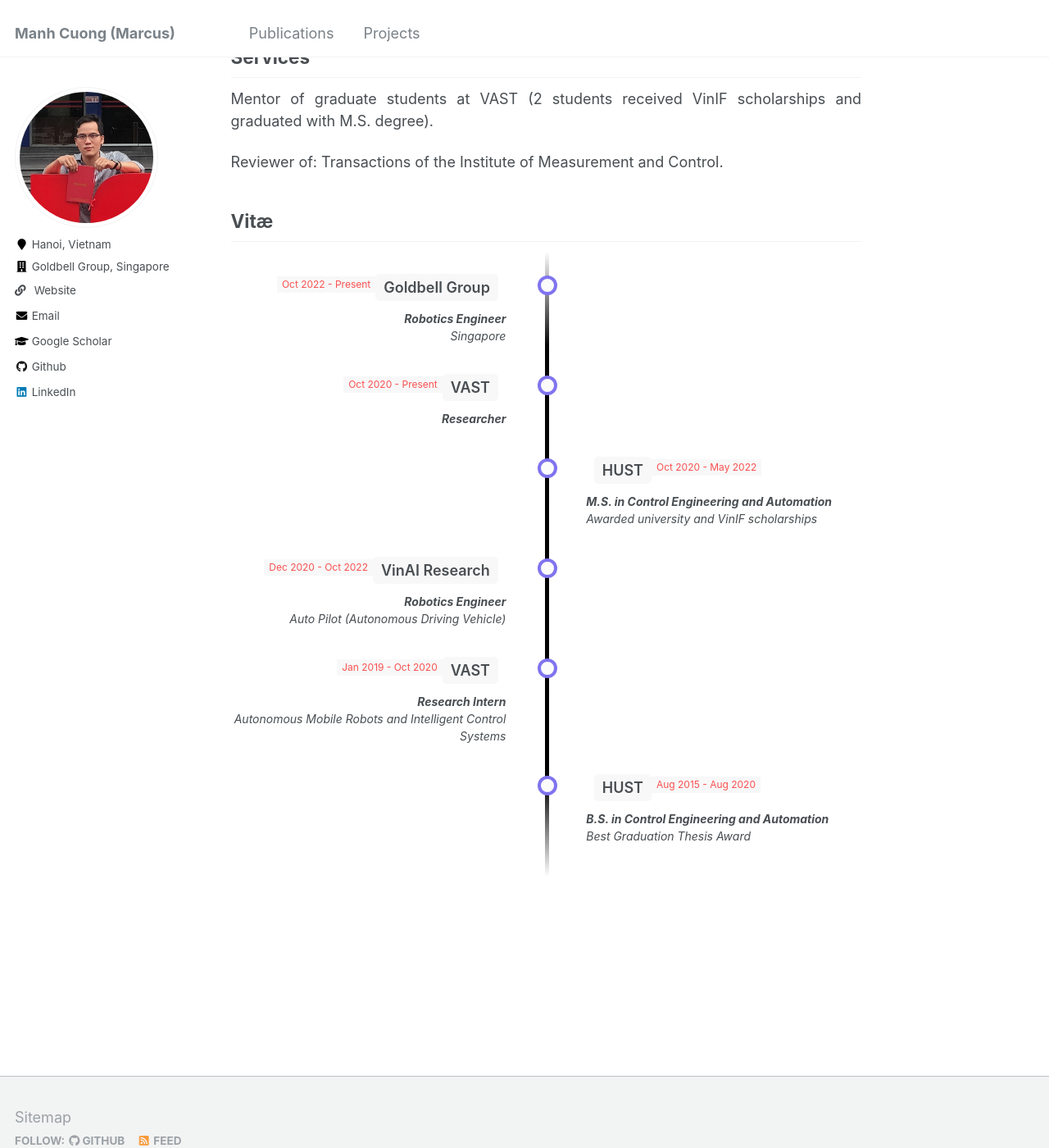
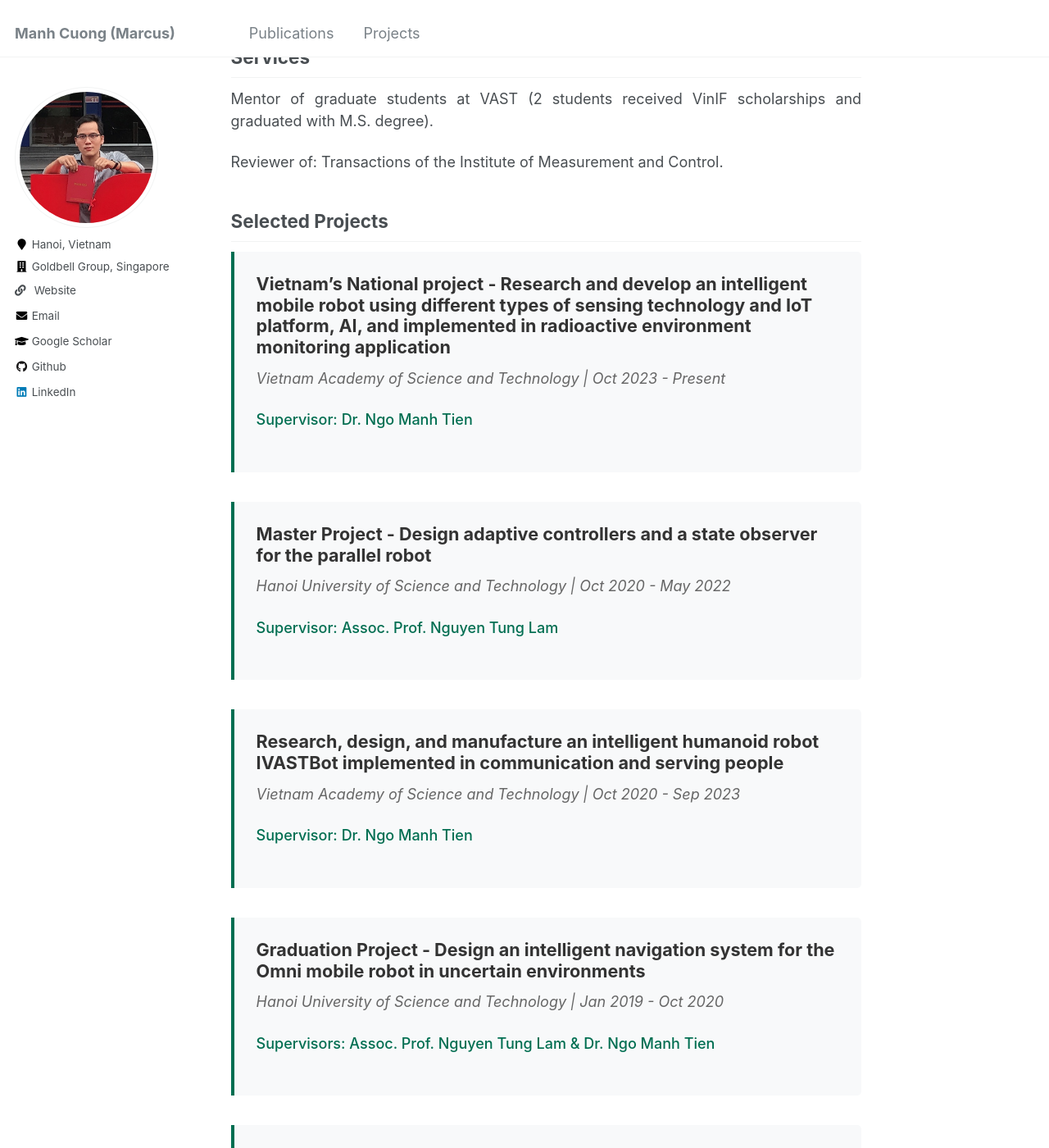
Before and after one commit to Marcus-techtile/cuongng313.github.io, a Jekyll site: the page built from _pages/about.md, in a window 1280 px wide and 1400 px high, scrolled down 1543 px. Shown: the whole window at 82% size. Built offline with Jekyll 4.4.1, drawn with Linux system fonts in a browser that asks for light colours; some of the changed text lies outside the part shown.

Commit message:
Update selected project

```diff
--- a/_config.yml
+++ b/_config.yml
@@ -14,7 +14,6 @@ name                     : &name "Manh Cuong (Marcus)"
 description              : &description "personal description"
 url                      : https://cuongng313.github.io/ # the base hostname & protocol for your site e.g. "https://mmistakes.github.io"
 baseurl                  : "" # the subpath of your site, e.g. "/blog"
-# repository               : "https://github.com/seanliu7081"
 
 # Site Author - The following control what appear as part of the author content on the side bar.
 #               If a field is blank the icon and link will not appear, otherwise it will be shown.
@@ -43,7 +42,7 @@ author:
   bitbucket        : # Username - Update with your username on the site
   codepen          : # Username
   dribbble         : # Username
-  github           : "cuongng313"
+  github           : "marcus-techtile"
   kaggle           : # Username
   stackoverflow    : # User number or user number and name (i.e., use "1" or "1/jeff-atwood")
 
--- a/_pages/about.md
+++ b/_pages/about.md
@@ -68,6 +68,43 @@ Mentor of graduate students at VAST (2 students received VinIF scholarships and
 
 Reviewer of: Transactions of the Institute of Measurement and Control.
 
+## Selected Projects
+<div class="research-container">
+  <div class="research-item">
+    <h3>Vietnam’s National project - Research and develop an intelligent mobile robot using
+      different types of sensing technology and IoT platform, AI, and implemented in radioactive
+      environment monitoring application</h3>
+    <p class="research-meta">Vietnam Academy of Science and Technology | Oct 2023 - Present</p>
+    <p class="research-supervisor">Supervisor: Dr. Ngo Manh Tien</p>
+  </div>
+
+  <div class="research-item">
+    <h3>Master Project - Design adaptive controllers and a state observer for the parallel robot</h3>
+    <p class="research-meta">Hanoi University of Science and Technology | Oct 2020 - May 2022</p>
+    <p class="research-supervisor">Supervisor: Assoc. Prof. Nguyen Tung Lam</p>
+  </div>
+
+  <div class="research-item">
+    <h3>Research, design, and manufacture an intelligent humanoid robot IVASTBot implemented
+      in communication and serving people</h3>
+    <p class="research-meta">Vietnam Academy of Science and Technology | Oct 2020 - Sep 2023</p>
+    <p class="research-supervisor">Supervisor: Dr. Ngo Manh Tien</p>
+  </div>
+
+  <div class="research-item">
+    <h3>Graduation Project - Design an intelligent navigation system for the Omni mobile robot
+      in uncertain environments</h3>
+    <p class="research-meta">Hanoi University of Science and Technology | Jan 2019 - Oct 2020</p>
+    <p class="research-supervisor">Supervisors: Assoc. Prof. Nguyen Tung Lam & Dr. Ngo Manh Tien</p>
+  </div>
+
+  <div class="research-item">
+    <h3>Research and design nonlinear adaptive controllers for robot systems based on Radial
+      Basis Function neural network (RBFNN) and Fuzzy logic</h3>
+    <p class="research-meta">Hanoi University of Science and Technology | Jan 2019 - Oct 2020</p>
+    <p class="research-supervisor">Supervisor: Assoc. Prof. Nguyen Tung Lam</p>
+  </div>
+</div>
 
 ## Vitæ
 <div class="cv" id="resume">
@@ -289,3 +326,46 @@ Reviewer of: Transactions of the Institute of Measurement and Control.
   }
 }
 </style>
+
+<style>
+.research-container {
+  max-width: 900px;
+  margin: 0 auto;
+}
+
+.research-item {
+  margin-bottom: 2em;
+  padding: 1.5em;
+  border-left: 4px solid #006E51;
+  background: #f8f9fa;
+  border-radius: 0 5px 5px 0;
+}
+
+.research-item h3 {
+  margin: 0 0 0.5em 0;
+  color: #333;
+  font-size: 1.2em;
+}
+
+.research-meta {
+  color: #666;
+  font-style: italic;
+  margin: 0.5em 0;
+}
+
+.research-supervisor {
+  color: #006E51;
+  font-weight: 500;
+  margin: 0.5em 0;
+}
+
+.research-item ul {
+  margin: 1em 0 0 0;
+  padding-left: 1.5em;
+}
+
+.research-item li {
+  margin-bottom: 0.5em;
+  line-height: 1.4;
+}
+</style>
```
Also changed, not shown: _data/experience.yml (+31 -0 lines).
